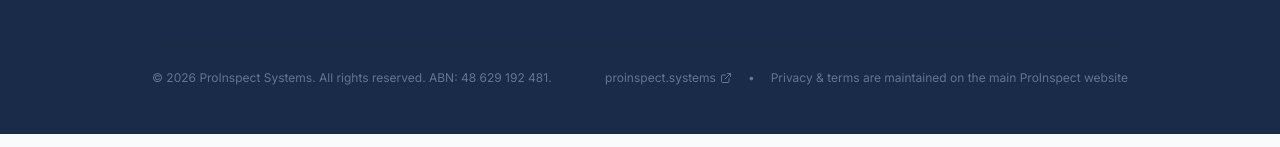
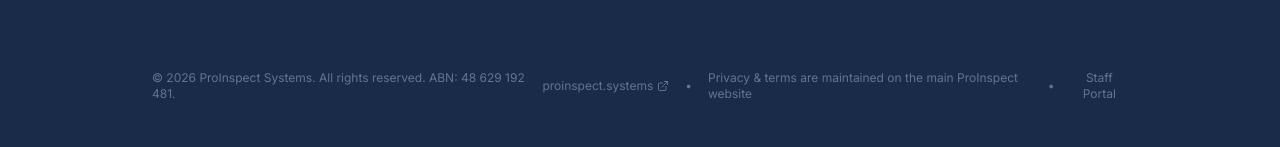
Before and after one commit to info-rbp/ProInspect-Booking-Portal-Application, a React (Vite) app: page / in a window 1280 px wide. Shown: the part 859-1006 px from the top of the page. Built offline with nearby package versions, Linux system fonts and the light colour scheme; no server answers.

Commit message:
ui: preserve AI Studio staff portal footer change

```diff
--- a/src/App.tsx
+++ b/src/App.tsx
@@ -224,14 +224,6 @@ export default function App() {
     <div className="min-h-screen flex flex-col bg-[#F8FAFC]">
       {/* Top Application Header */}
       <Header
-        onOpenAdmin={() => {
-          if (currentUser) {
-            setActiveView('admin');
-          } else {
-            setIsAdminLoginOpen(true);
-          }
-        }}
-        isAdminLoggedIn={Boolean(currentUser)}
         activeView={activeView}
         setActiveView={setActiveView}
       />
@@ -349,7 +341,15 @@ export default function App() {
       />
 
       {/* Website Consistent Footer */}
-      <Footer />
+      <Footer
+        onOpenAdmin={() => {
+          if (currentUser) {
+            setActiveView('admin');
+          } else {
+            setIsAdminLoginOpen(true);
+          }
+        }}
+      />
     </div>
   );
 }
```
